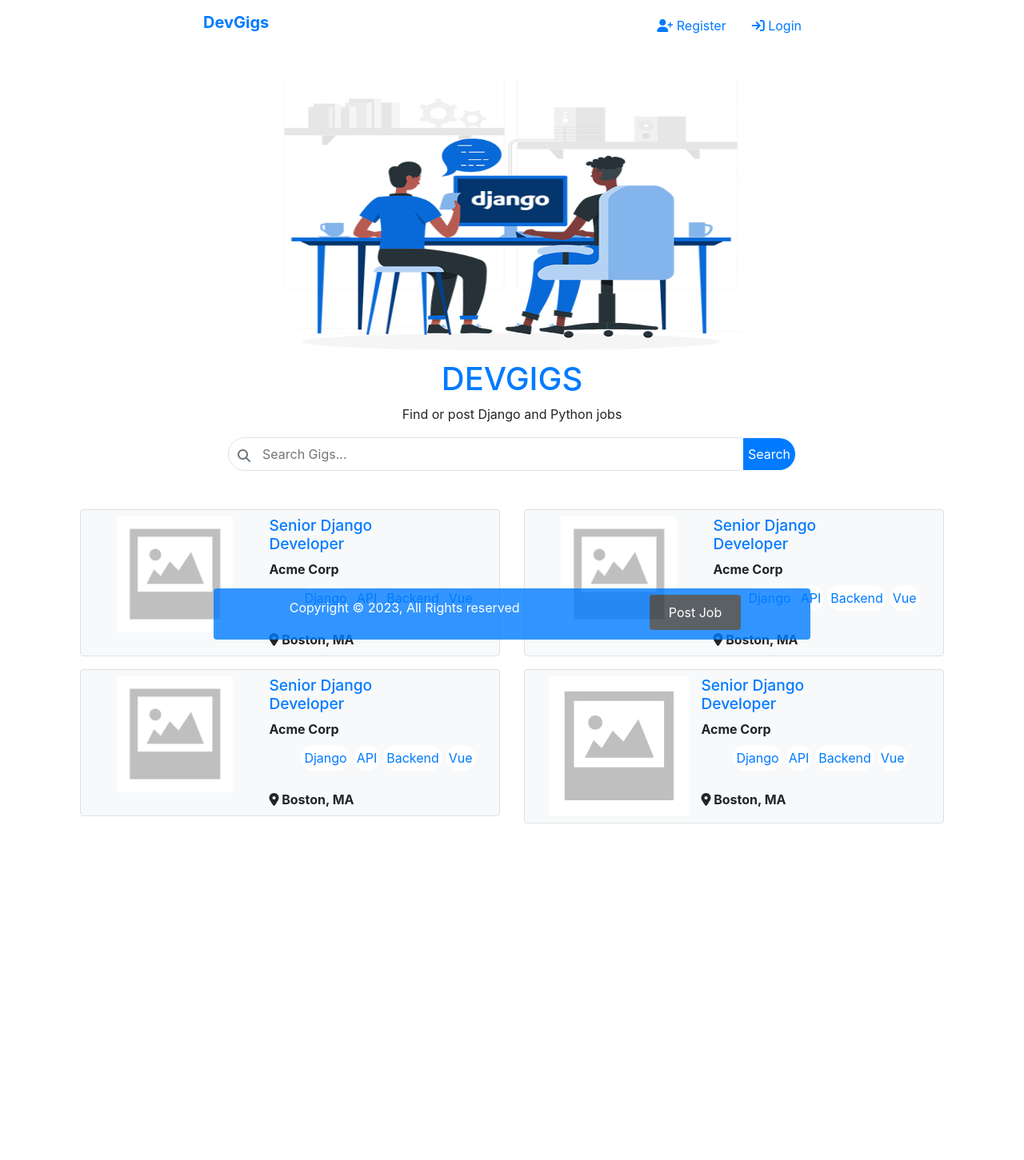
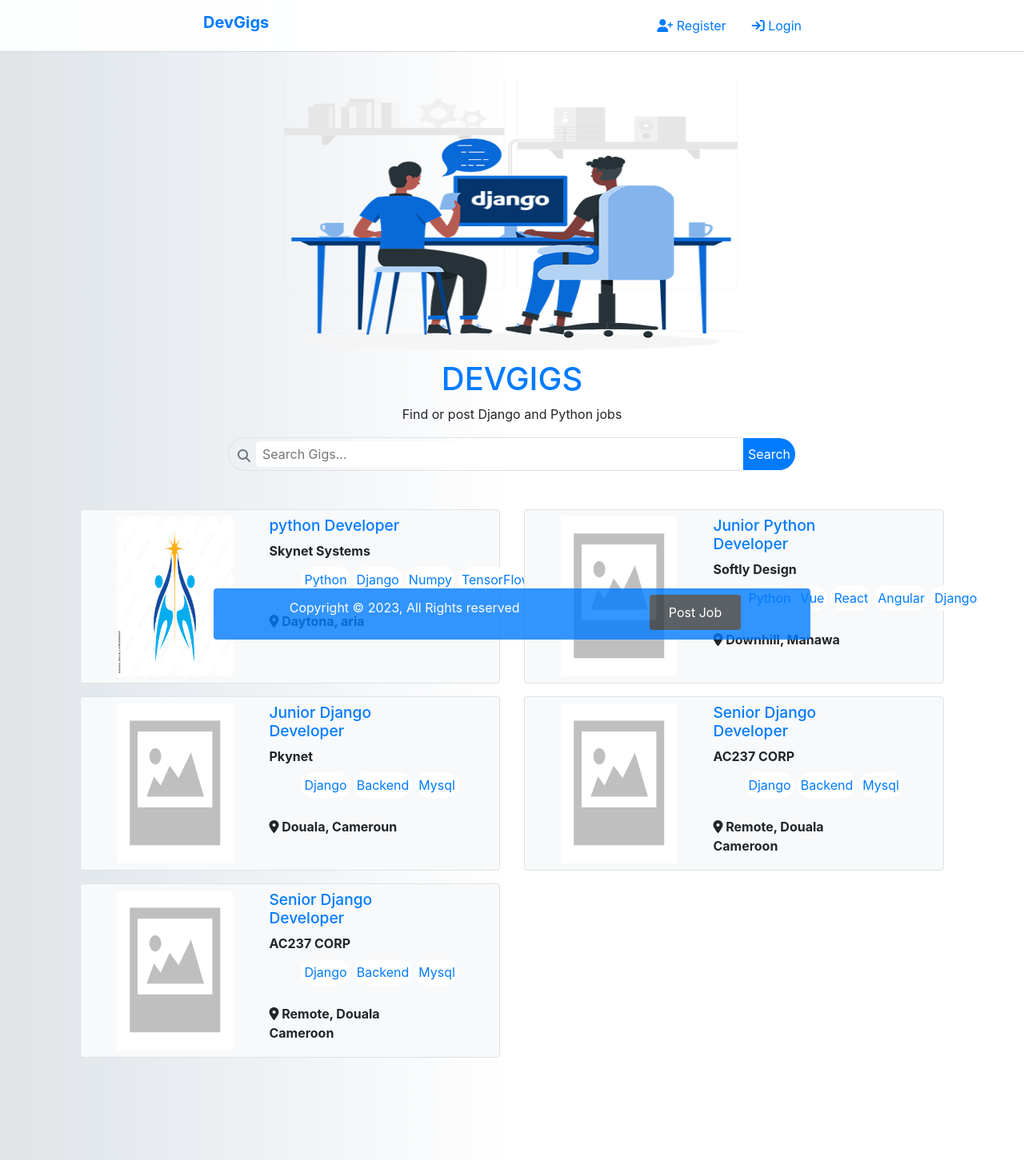
Before and after one commit to DJIEUGA/Devgigs, a Django app: page / in a window 1280 px wide. Shown: the whole page at 80% size. Before the commit the page ends 1030 px from the top, so only its background shows below. Run offline with Django 4.2, Linux system fonts and the light colour scheme; data comes from the database, SQL or seed files in the repository; both versions use the stored data as it was after the commit; some libraries are stand-ins or nearby versions.

Commit message:
Displayed all listing on the client

```diff
--- a/devgigs/static/devgigs/js/createModal.js
+++ b/devgigs/static/devgigs/js/createModal.js
@@ -12,13 +12,17 @@ function control_modal() {
     const closeModal = document.querySelector('.close')
 
     openModal.onclick = () => {
-        document.querySelector('#form-modal')
+        document.querySelector('#form-modal').setAttribute('method', 'post')
+        document.querySelector('#form-modal').setAttribute('action', '/create')
+        document.querySelector('#form-modal').setAttribute('enctype', 'multipart/form-data')
         document.querySelector('#modal-heading').innerHTML = 'Create a Gig'
         document.querySelector('#modal-subheading').innerHTML = 'Post a gig to find a developer'
         document.querySelector('#form-save-btn').innerHTML = 'Create'
         openModal.setAttribute('disabled', 'true')
         modal.style.display = 'block'
         document.querySelector('.modal-backdrop').style.display = 'block'
+
+        console.log(document.querySelector('#form-modal').getAttribute('method'))
     }
 
     // close modal
--- a/devgigs/static/devgigs/styles.css
+++ b/devgigs/static/devgigs/styles.css
@@ -1,6 +1,10 @@
 footer {
     margin-top: 2em !important;
     opacity: 0.8 !important;
+}
+
+body {
+    background: linear-gradient(90deg, rgb(224, 228, 230) 0%, rgb(228, 233, 238) 10%, white 50% );
 }
 
 footer p,
--- a/devgigs/templates/devgigs/index.html
+++ b/devgigs/templates/devgigs/index.html
@@ -42,134 +42,38 @@
 <!-- listings -->
 <div style="margin-bottom:112px;" class="mx-auto col-md-12 justify-content-center">
     <div class="row">
+        {% for listing in listings %}
         <div class="col-md-6 mb-3">
             <div class="bg-light col-md-12 border rounded py-2">
                 <div class="d-flex flex-md-row justify-content-start">
-                    <div class="col-sm-5"><img class="col-md-12"
-                            src="{% static 'devgigs/images/no-image-icon-6.png' %}" alt="No image" /></div>
+                    <div style="max-height: 200px !important; height: 200px;" class="col-sm-5">
+                        {% if listing.logo %}
+                        <img style="height:100%;width: 100%;" class="col-md-12" src={{listing.logo.url}}
+                            alt="No image" />
+                        {% else %}
+                        <img style="height:100%;width: 100%;" class="col-md-12"
+                            src="{% static 'devgigs/images/no-image-icon-6.png' %}" alt="No image" />
+                        {% endif %}
+                    </div>
                     <div class="col-sm-5 ">
                         <h3 style="font-size: larger;">
-                            <a href="show.html">Senior Django Developer</a>
+                            <a href="show.html">{{listing.title}}</a>
                         </h3>
-                        <div class="font-weight-bold mb-2">Acme Corp</div>
+                        <div class="font-weight-bold mb-2">{{listing.company}}</div>
                         <ul class="d-flex flex-row justify-content-start">
+                            {% for tag in listing.tags %}
                             <li class="d-flex justify-content-start bg-white text-white rounded-pill py-1 px-1 mr-1">
-                                <a href="#">Django</a>
+                                <a href="#">{{tag}}</a>
                             </li>
-                            <li class="d-flex justify-content-start bg-white text-white rounded-pill py-1 px-1 mr-1">
-                                <a href="#">API</a>
-                            </li>
-                            <li class="d-flex justify-content-start bg-white text-white rounded-pill py-1 px-1 mr-1">
-                                <a href="#">Backend</a>
-                            </li>
-                            <li class="d-flex justify-content-start bg-white text-white rounded-pill py-1 px-1 mr-1">
-                                <a href="#">Vue</a>
-                            </li>
+                            {% endfor %}
                         </ul>
                         <div class="font-weight-bold mt-4">
-                            <i class="fa-solid fa-location-dot"></i> Boston,
-                            MA
+                            <i class="fa-solid fa-location-dot"></i> {{listing.location}}
                         </div>
                     </div>
                 </div>
             </div>
         </div>
-        <div class="col-md-6 mb-3">
-            <div class="bg-light col-md-12 border rounded py-2">
-                <div class="d-flex flex-md-row justify-content-start">
-                    <div class="col-sm-5"><img class="col-md-12 d-block"
-                            src="{% static 'devgigs/images/no-image-icon-6.png' %}" alt="No image" /></div>
-                    <div class="col-sm-5">
-                        <h3 style="font-size: larger;">
-                            <a href="show.html">Senior Django Developer</a>
-                        </h3>
-                        <div class="font-weight-bold mb-2">Acme Corp</div>
-                        <ul class="d-flex flex-row justify-content-start">
-                            <li class="d-flex justify-content-start bg-white text-white rounded-pill py-1 px-1 mr-1">
-                                <a href="#">Django</a>
-                            </li>
-                            <li class="d-flex justify-content-start bg-white text-white rounded-pill py-1 px-1 mr-1">
-                                <a href="#">API</a>
-                            </li>
-                            <li class="d-flex justify-content-start bg-white text-white rounded-pill py-1 px-1 mr-1">
-                                <a href="#">Backend</a>
-                            </li>
-                            <li class="d-flex justify-content-start bg-white text-white rounded-pill py-1 px-1 mr-1">
-                                <a href="#">Vue</a>
-                            </li>
-                        </ul>
-                        <div class="font-weight-bold mt-4">
-                            <i class="fa-solid fa-location-dot"></i> Boston,
-                            MA
-                        </div>
-                    </div>
-                </div>
-            </div>
-        </div>
-        <div class="col-md-6 mb-3">
-            <div class="bg-light col-md-12 border rounded py-2">
-                <div class="d-flex flex-md-row justify-content-start">
-                    <div class="col-sm-5"><img class="col-md-12 d-block"
-                            src="{% static 'devgigs/images/no-image-icon-6.png' %}" alt="No image" /></div>
-                    <div class="col-sm-5">
-                        <h3 style="font-size: larger;">
-                            <a href="show.html">Senior Django Developer</a>
-                        </h3>
-                        <div class="font-weight-bold mb-2">Acme Corp</div>
-                        <ul class="d-flex flex-row justify-content-start">
-                            <li class="d-flex justify-content-start bg-white text-white rounded-pill py-1 px-1 mr-1">
-                                <a href="#">Django</a>
-                            </li>
-                            <li class="d-flex justify-content-start bg-white text-white rounded-pill py-1 px-1 mr-1">
-                                <a href="#">API</a>
-                            </li>
-                            <li class="d-flex justify-content-start bg-white text-white rounded-pill py-1 px-1 mr-1">
-                                <a href="#">Backend</a>
-                            </li>
-                            <li class="d-flex justify-content-start bg-white text-white rounded-pill py-1 px-1 mr-1">
-                                <a href="#">Vue</a>
-                            </li>
-                        </ul>
-                        <div class="font-weight-bold mt-4">
-                            <i class="fa-solid fa-location-dot"></i> Boston,
-                            MA
-                        </div>
-                    </div>
-                </div>
-            </div>
-        </div>
-        <div class="col-md-6 mb-3">
-            <div class="bg-light col-md-12 border rounded py-2">
-                <div class="d-flex flex-md-row justify-content-start">
-                    <div class="col-sm-5 p-0"><img class="col-md-12 d-block"
-                            src="{% static 'devgigs/images/no-image-icon-6.png' %}" alt="No image" /></div>
-                    <div class="col-sm-5 p-0">
-                        <h3 style="font-size: larger;">
-                            <a href="show.html">Senior Django Developer</a>
-                        </h3>
-                        <div class="font-weight-bold mb-2">Acme Corp</div>
-                        <ul class="d-flex flex-row justify-content-start">
-                            <li class="d-flex justify-content-start bg-white text-white rounded-pill py-1 px-1 mr-1">
-                                <a href="#">Django</a>
-                            </li>
-                            <li class="d-flex justify-content-start bg-white text-white rounded-pill py-1 px-1 mr-1">
-                                <a href="#">API</a>
-                            </li>
-                            <li class="d-flex justify-content-start bg-white text-white rounded-pill py-1 px-1 mr-1">
-                                <a href="#">Backend</a>
-                            </li>
-                            <li class="d-flex justify-content-start bg-white text-white rounded-pill py-1 px-1 mr-1">
-                                <a href="#">Vue</a>
-                            </li>
-                        </ul>
-                        <div class="font-weight-bold mt-4">
-                            <i class="fa-solid fa-location-dot"></i> Boston,
-                            MA
-                        </div>
-                    </div>
-                </div>
-            </div>
-        </div>
+        {% endfor %}
     </div>
-</div>
-{% endblock %}
+    {% endblock %}
--- a/devgigs/templates/devgigs/layout.html
+++ b/devgigs/templates/devgigs/layout.html
@@ -33,6 +33,7 @@
                     </header>
 
                     <form id="form-modal" action="">
+                    {% csrf_token %}
                         <div class="mb-3">
                             <label for="company" class="inline-block mb-2">Company Name</label>
                             <input type="text" class="border rounded p-2 col-sm-6 col-md-12 mx-1" name="company" />
@@ -95,8 +96,8 @@
             </div>
         </div>
     </div>
-    <nav style="z-index: 2"
-        class="fixed-top navbar navbar-expand-lg mb-3 d-flex bg-white flex-row justify-content-around">
+    <nav style="z-index: 2; background-color: rgba(255, 255, 255, 0.932);border-bottom:1px solid rgba(162, 162, 179, 0.425);"
+        class="fixed-top navbar navbar-expand-lg mb-3 d-flex flex-row justify-content-around">
         <a class="navbar-brand ml-0 font-weight-bold h1 col-lg-0" href="/">DevGigs</a>
         <div class="row mr-lg-0 mr-sm-4">
             <ul class="navbar-nav d-sm-flex flex-row justify-content-sm-between align-items-center">
--- a/devgigs/views.py
+++ b/devgigs/views.py
@@ -4,12 +4,16 @@ from django.contrib.auth import authenticate, login, logout
 from django.shortcuts import render
 from django.urls import reverse
 from .models import *
+import re
 
 # Create your views here.
 
 
 def index(request):
     listings = Listing.objects.all().order_by("-id")
+    for listing in listings:
+        listing.tags = listing.tags.split(',')
+        print(listing.tags)
     return render(request, "devgigs/index.html", {
         "listings": listings
     })
@@ -44,16 +48,14 @@ def create_listing(request):
         email = request.POST.get("email")
         website = request.POST.get("website")
         tags = request.POST.get("tags")
-        logo = request.FILES["logo"]
+        logo = request.FILES.get("logo")
         description = request.POST.get("description")
 
         try:
             listing = Listing.objects.create(user=request.user, email=email, title=title, website=website,
                                              description=description, company=company, tags=tags, location=location, logo=logo)
             listing.save()
-            return render(request, "devgigs/index.html", {
-                "message": "Listing created successfully!"
-            })
+            return HttpResponseRedirect(reverse('index'))
         except Listing.DoesNotExist:
             return render(request, "devgigs/index.html", {
                 "Oops could not create listing!"
```
Also changed, not shown: db.sqlite3, media/images/logo-mockup-1.jpg (added).
